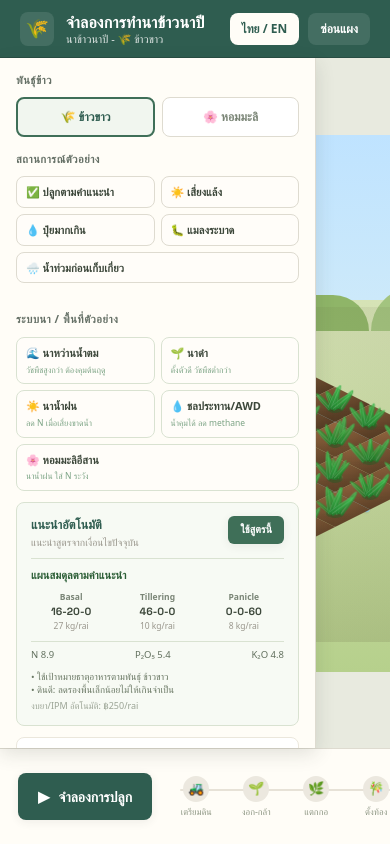
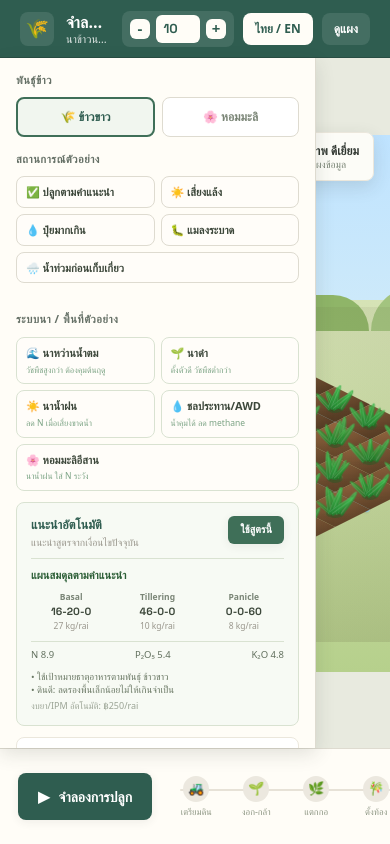
Before and after one commit to Ton-Munoi99/thai-rice-farming-simulator, a React (Vite) app: page / in a window 390 px wide. Built offline with nearby package versions, Linux system fonts and the light colour scheme; a web font is replaced by a local one.

Commit message:
Fix mobile panel and localization bugs

```diff
--- a/src/components/AppLayout.jsx
+++ b/src/components/AppLayout.jsx
@@ -29,8 +29,8 @@ export default function AppLayout({
         </div>
 
         <div className="flex flex-none items-center gap-[9px] overflow-x-auto">
-          <div className="hidden items-center gap-1.5 rounded-lg bg-white/10 py-1 pl-[11px] pr-2 sm:flex">
-            <span className="text-[11px] opacity-90">{t(language, "farmSize")}</span>
+          <div className="flex items-center gap-1.5 rounded-lg bg-white/10 py-1 pl-2 pr-2 sm:pl-[11px]">
+            <span className="hidden text-[11px] opacity-90 sm:inline">{t(language, "farmSize")}</span>
             <HeaderStepButton onClick={() => onFarmSize(farmSize - 1)}>-</HeaderStepButton>
             <input
               aria-label="Farm size in rai"
@@ -39,10 +39,10 @@ export default function AppLayout({
               type="number"
               value={farmSize}
               onChange={(event) => onFarmSize(event.target.value)}
-              className="h-7 w-12 rounded-md border-0 bg-[#fffdf7] px-1 text-center font-display text-[13px] font-bold text-rice-dark outline-none"
+              className="h-7 w-11 rounded-md border-0 bg-[#fffdf7] px-1 text-center font-display text-[13px] font-bold text-rice-dark outline-none sm:w-12"
             />
             <HeaderStepButton onClick={() => onFarmSize(farmSize + 1)}>+</HeaderStepButton>
-            <span className="text-[11px] opacity-90">{t(language, "rai")}</span>
+            <span className="hidden text-[11px] opacity-90 sm:inline">{t(language, "rai")}</span>
           </div>
 
           <div className="hidden gap-1 rounded-lg bg-white/10 p-1 lg:flex">
--- a/src/components/CompareScenariosPanel.jsx
+++ b/src/components/CompareScenariosPanel.jsx
@@ -78,7 +78,7 @@ function CompareRow({ language, slot, isBest, onLoad, onClear }) {
             {pickLang(language, slot.varietyKey === "jasmine" ? "Hom Mali" : "White rice", slot.varietyName)} · {slot.savedAt}
           </div>
           <div className="mt-0.5 text-[9px] leading-snug text-rice-faint">
-            {formatNumber(model.estimatedYieldKgPerRai)} kg/rai · {t(language, "risk")} {model.riskLevel}
+            {formatNumber(model.estimatedYieldKgPerRai)} kg/rai · {t(language, "risk")} {pickLang(language, model.riskLevel, model.riskLevelTh)}
           </div>
           <div className="mt-0.5 text-[8.5px] leading-snug text-[#9aa394]">
             {t(language, "cost")} ฿{formatNumber(model.costPerRai)} · {t(language, "revenue")} ฿{formatNumber(model.revenuePerRai)}
--- a/src/components/ScorePanel.jsx
+++ b/src/components/ScorePanel.jsx
@@ -27,7 +27,7 @@ export default function ScorePanel({ simulation }) {
   ];
 
   return (
-    <aside className="hidden w-[296px] flex-none flex-col overflow-y-auto border-l border-rice-border bg-rice-panel lg:flex">
+    <aside className="fixed bottom-24 right-3 top-[70px] z-40 flex w-[min(300px,calc(100vw-24px))] flex-none flex-col overflow-y-auto border border-rice-border bg-rice-panel shadow-float lg:static lg:z-auto lg:w-[296px] lg:border-y-0 lg:border-r-0 lg:shadow-none">
       <div className="px-[17px] py-4">
         <div className="control-heading">{t(language, "liveHealthScore")}</div>
         <div className="text-[10.5px] text-rice-faint">{t(language, "realTime")}</div>
@@ -241,7 +241,12 @@ function CostRow({ language, item, onChange }) {
           {item.isOverridden ? "manual" : "auto"}
         </span>
       </span>
-      <CostStepper value={item.value} step={50} onChange={onChange} />
+      <CostStepper
+        value={item.value}
+        step={50}
+        ariaLabel={`${label} ${language === "th" ? "ต่อไร่" : "cost per rai"}`}
+        onChange={onChange}
+      />
     </div>
   );
 }
@@ -251,7 +256,13 @@ function TotalCostRow({ language, value, onChange }) {
     <div className="mt-2 rounded-lg border border-[#d9e2d1] bg-[#f7faf4] px-2 py-2">
       <div className="mb-1 flex items-center justify-between gap-2 text-[12px] font-bold text-rice-dark">
         <span>{language === "th" ? "รวมต้นทุน" : "Total cost"}</span>
-        <CostStepper value={value} step={100} onChange={onChange} strong />
+        <CostStepper
+          value={value}
+          step={100}
+          ariaLabel={language === "th" ? "รวมต้นทุนต่อไร่" : "Total cost per rai"}
+          onChange={onChange}
+          strong
+        />
       </div>
       <div className="text-[9px] leading-snug text-[#8a9686]">
         {language === "th" ? "แก้ยอดรวมเพื่อปรับสัดส่วนต้นทุนย่อยทั้งหมดต่อไร่" : "Edit total to scale all cost items per rai."}
@@ -281,14 +292,14 @@ function ChemicalProgramNote({ language, model }) {
   );
 }
 
-function CostStepper({ value, onChange, step, strong = false }) {
+function CostStepper({ value, onChange, step, ariaLabel = "Cost per rai", strong = false }) {
   const next = (raw) => onChange(Math.max(0, Math.round(Number(raw) || 0)));
 
   return (
     <div className="flex flex-none items-center gap-1">
       <SmallButton onClick={() => next(value - step)}>-</SmallButton>
       <input
-        aria-label="Cost per rai"
+        aria-label={ariaLabel}
         type="number"
         min="0"
         step={step}
--- a/src/hooks/useSimulation.js
+++ b/src/hooks/useSimulation.js
@@ -15,12 +15,13 @@ import { clamp } from "../utils/format.js";
 
 export function useSimulation() {
   const defaultVarietyKey = "white";
+  const defaultShowPanel = () => (typeof window === "undefined" ? true : window.innerWidth >= 1024);
   const [language, setLanguage] = useState("th");
   const [inputs, setInputs] = useState(DEFAULT_INPUTS);
   const [phase, setPhase] = useState("setup");
   const [stageIndex, setStageIndex] = useState(0);
   const [showSummary, setShowSummary] = useState(false);
-  const [showPanel, setShowPanel] = useState(true);
+  const [showPanel, setShowPanel] = useState(defaultShowPanel);
   const [fieldStyle, setFieldStyleState] = useState("clumps");
   const [farmSize, setFarmSizeState] = useState(10);
   const [varietyKey, setVarietyKey] = useState(defaultVarietyKey);
--- a/src/simulation/SimulationEngine.js
+++ b/src/simulation/SimulationEngine.js
@@ -213,7 +213,7 @@ export function buildAutoRecommendation(inputs, varietyKey) {
   const reasons = [];
 
   reasons.push({
-    en: `${variety.name}: base plan targets about N ${variety.idealN}, P₂O₅ ${variety.idealP}, K₂O ${variety.idealK} kg/rai`,
+    en: `${variety.en}: base plan targets about N ${variety.idealN}, P₂O₅ ${variety.idealP}, K₂O ${variety.idealK} kg/rai`,
     th: `ใช้เป้าหมายธาตุอาหารตามพันธุ์ ${variety.name}`,
   });
 
```
